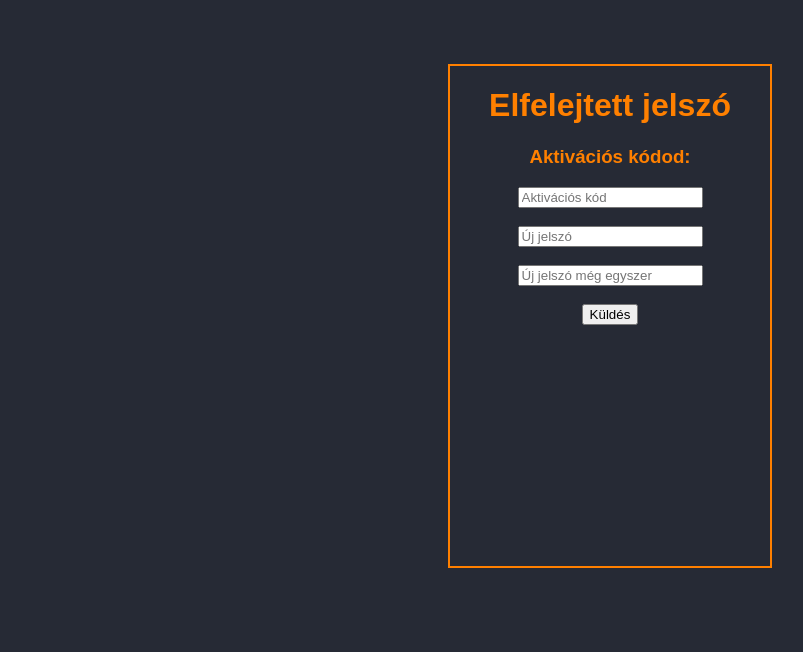
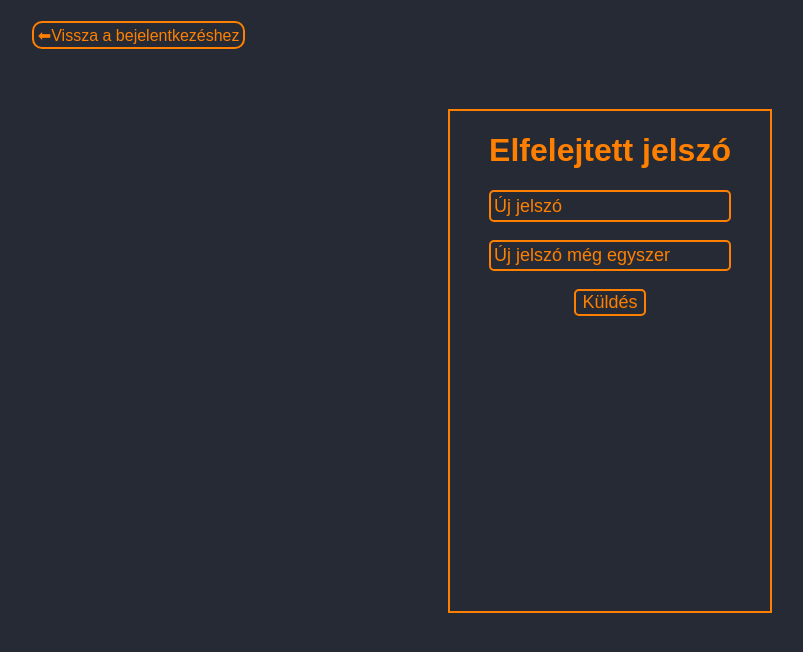
Before and after one commit to Benceplays/Project-B, a PHP site: page /forgotpasswd/forgotpasswdlogic.php in a window 1280 px wide. Shown: the top 652 px of the page, without its empty margins (32-835 px from the left). Run offline with PHP 8.4, Linux system fonts and the light colour scheme; the visitor is signed in with stand-in values (Sample User, id 1); data that the repository does not hold is empty.

Commit message:
par cucc

```diff
--- a/forgotpasswd/forgotpasswd.php
+++ b/forgotpasswd/forgotpasswd.php
@@ -11,7 +11,8 @@
 <title>Elfelejtett jelszó</title>
 </head>
 <body>
-  <form action="forgotpasswd.php" method="post">
+  <form class="formok" action="forgotpasswd.php" method="post">
+      <a href="../login/logincucc.php" class="backbutton">&#11013;Vissza a bejelentkezéshez</a>
       <div class="loginpanel">
           <h1 class="loginh1">Elfelejtett jelszó</h1>
           <input class="loginobject" type="text" name="emailaddress" id="emailaddress" placeholder="Email cím" type="text" require><br><br>
@@ -44,7 +45,7 @@ else {
 
         if(isset($_POST['kuldesgomb'])){
             mail($email, $subject, $body, $headers);
-        echo "<script>window.location = '../forgotpasswd/forgotpasswdlogic.php';</script>";
+            echo "<script>window.location = '../forgotpasswd/forgotactivation.php';</script>";
             $valtchange = "UPDATE registration SET randstr='$activation' WHERE username='$username'";
             mysqli_query($conn, $valtchange);
         }
--- a/forgotpasswd/forgotpasswdlogic.css
+++ b/forgotpasswd/forgotpasswdlogic.css
@@ -5,32 +5,6 @@ body {
     margin-left: 0%;
     margin-right: 0%;
  }
- .ul {
-    list-style-type: none;
-    margin: 0;
-    padding: 0;
-    overflow: hidden;
-    background-color:rgb(38, 42, 53);
-    border-bottom: #ff8000 2px solid;
-}
-
-.li {
-    float: left;
-}
-
-.li-a {
-    display: block;
-    color: #ff8000;
-    text-align: center;
-    padding: 14px 16px;
-    text-decoration: none;
-    font-weight: bold;
-}
-
-.li-a:hover {
-    background-color: #ff8000;
-    color: rgb(38, 42, 53);
-}
 .activationdiv{
     border: 2px solid #ff8000;
     text-align: center;
@@ -40,3 +14,61 @@ body {
     height: 500px;
     margin-top: 5%;
 }
+.formok{
+    margin-top: 2%;
+}
+.backbutton{
+    background-color: rgb(38, 42, 53);
+    border: 2px solid #ff8000;
+    color: #ff8000;
+    border-radius: 10px;
+    margin-left: 5%;
+    font-size: 100%;
+    text-decoration: none;
+    padding: 0.3%;
+}
+.backbutton:hover{
+    background-color: #ff8000;
+    color: rgb(38, 42, 53);
+    border: 2px solid #ff8000;
+}
+::placeholder {
+    color: #ff8000 !important ;
+    font-size: large;
+}
+::-ms-input-placeholder {
+    color: #ff8000 !important;
+   }
+
+   input:focus {
+    outline: none !important;
+    border-color:  #ff8000;
+    box-shadow: 0 0 10px  #ff8000;
+}
+input{
+    color:#ff8000 ;
+    font-size: large;
+    background-color: rgb(38, 42, 53);
+    border: 2px solid #ff8000;
+    border-radius: 5px;
+    padding: 1%;
+}
+
+input:-webkit-autofill,
+input:-webkit-autofill:hover
+input:-webkit-autofill:active
+input:-webkit-autofill:focus{
+    -webkit-text-fill-color: #ff8000;
+    transition: background-color 5000s ease-in-out 0s;
+}
+.activationbutton{
+    background-color: rgb(38, 42, 53);
+    color: #ff8000;
+    font-size: large;
+    border: 2px solid #ff8000;
+    border-radius: 5px;
+}
+.activationbutton:hover{
+    background-color: #ff8000;
+    color: rgb(38, 42, 53);
+}
--- a/forgotpasswd/forgotpasswdlogic.php
+++ b/forgotpasswd/forgotpasswdlogic.php
@@ -7,13 +7,12 @@
     <link rel="stylesheet" href="forgotpasswdlogic.css">
 </head>
 <body>
-<form action="forgotpasswdlogic.php" method="post">
+<form class="formok" action="forgotpasswdlogic.php" method="post">
+    <a href="../login/logincucc.php" class="backbutton">&#11013;Vissza a bejelentkezéshez</a>
     <div class="activationdiv">
         <h1  >Elfelejtett jelszó</h1>
-        <h3>Aktivációs kódod:</h3>
-        <input class="activationcode" type="text" name="activationcode" id="activationcode" placeholder="Aktivációs kód" type="text" require><br><br>
-        <input class="loginobject" type="password" name="forgotpasswd" id="forgotpasswd" placeholder="Új jelszó" require><br><br>
-        <input class="loginobject" type="password" name="forgotpasswd2" id="forgotpasswd2" placeholder="Új jelszó még egyszer" require><br><br>
+        <input type="password" name="forgotpasswd" id="forgotpasswd" placeholder="Új jelszó" require><br><br>
+        <input type="password" name="forgotpasswd2" id="forgotpasswd2" placeholder="Új jelszó még egyszer" require><br><br>
         <button name="activationbutton" class="activationbutton">Küldés</button>
     </div>
 </form>
@@ -30,7 +29,6 @@
             $email = $_SESSION["email"];
             $activation = $_SESSION["activation"];
             $username = $_SESSION["username"];
-            $beactivation = $_POST['activationcode'];
             $subjecttwo = "Sikeres jelszó változtatás";
             $bodytwo = "Sikeres jelszó változtatás.";
             $headerstwo = "From: support.wildemhu@wildem.hu";
@@ -40,15 +38,16 @@
             $encryptedpass2 = base64_encode($forgotpasswd2);
 
             if(isset($_POST['activationbutton'])){
-                if($encryptedpass == $encryptedpass2 && $activation == $beactivation){
+                if($encryptedpass == $encryptedpass2){
                     mail($email, $subjecttwo, $bodytwo, $headerstwo);
-                    echo "<script>window.location = '../index.php';</script>";
+                    echo "<script>window.location = '../login/logincucc.php';</script>";
                     $passwdfel = "UPDATE registration SET password='$encryptedpass' WHERE email='$email'";
                     mysqli_query($conn, $passwdfel);
+                    $activationnew = random_int(100000, 999999);
+                    $valtchange = "UPDATE registration SET randstr='$activationnew' WHERE username='$username'";
+                    mysqli_query($conn, $valtchange);
                 }
             }
         }
 
-
-
 ?>
```
Also changed, not shown: forgotpasswd/forgotactivation.css (added, +66 -0 lines), forgotpasswd/forgotactivation.php (added, +43 -0 lines), forgotpasswd/forgotpasswd.css (+18 -0 lines). Lines whose indentation alone changed are shown as unchanged.
